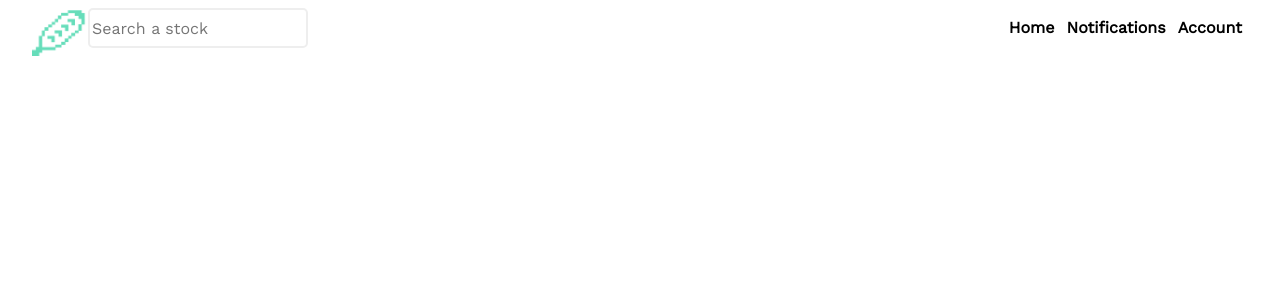
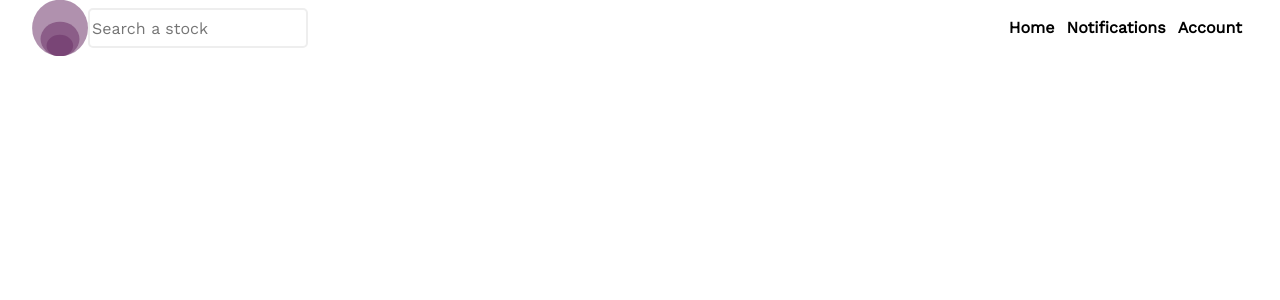
Before and after one commit to mixinmatch/stock-trading-board, a React (Create React App) app: page / in a window 1280 px wide. Shown: the top 300 px of the page. Built offline with nearby package versions, Linux system fonts and the light colour scheme.

Commit message:
change logo

```diff
--- a/src/components/HeaderBar.js
+++ b/src/components/HeaderBar.js
@@ -22,7 +22,7 @@ const HeaderBar = ({handler, renderSearch, setRenderSearch}) => {
         <div>
             <div className="header-bar">
                 <div className="logo-and-search">
-                <img src={"img/logo.png"} />
+                <img src={"img/logo2.svg"} style={{padding:'20'}}/>
                 <input className="header-bar-search" type="text" placeholder="Search a stock" onInput={onSearchChange} />
                 </div>
                 <RightMenu />
```
Also changed, not shown: public/img/logo2.svg (added).
